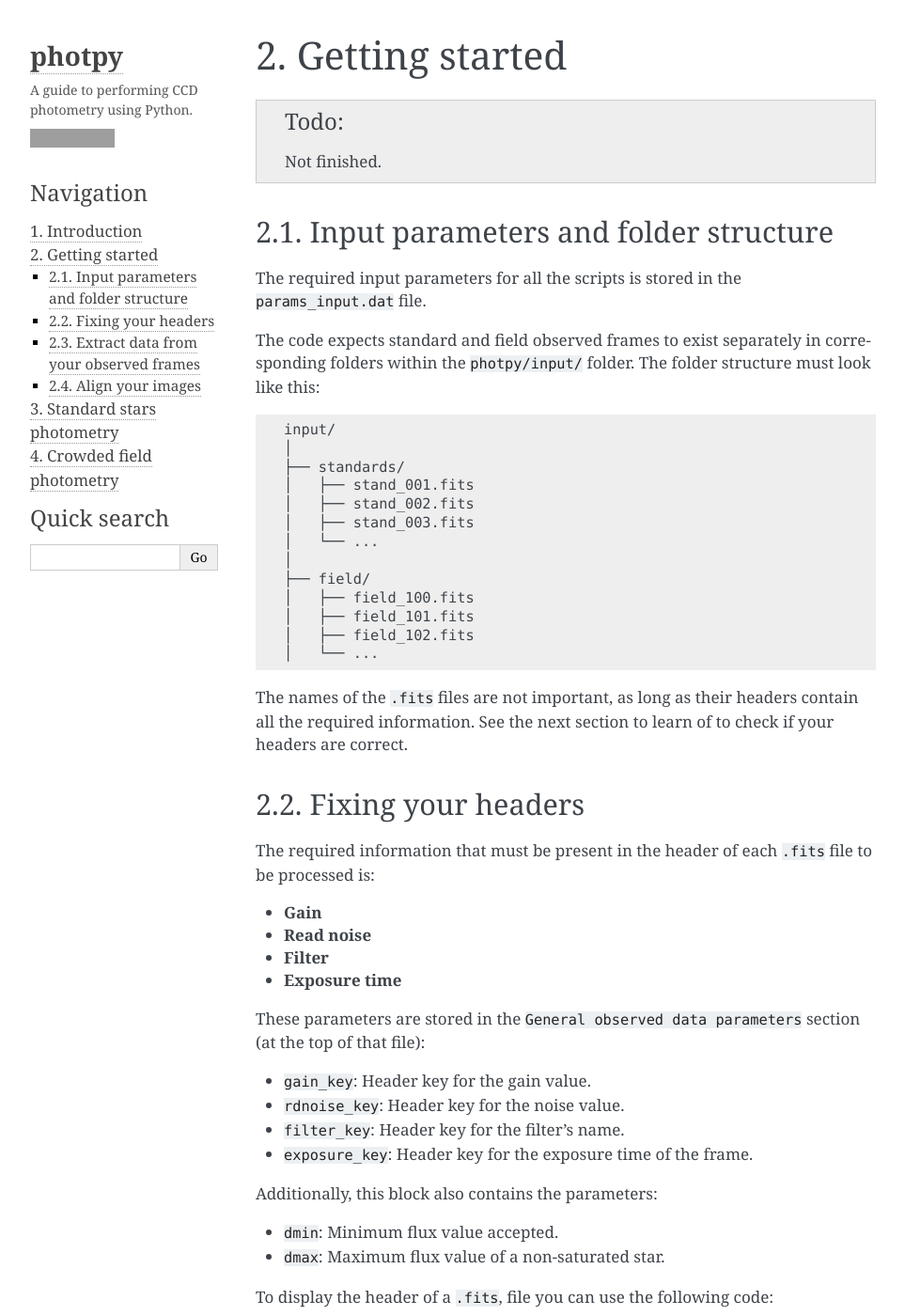
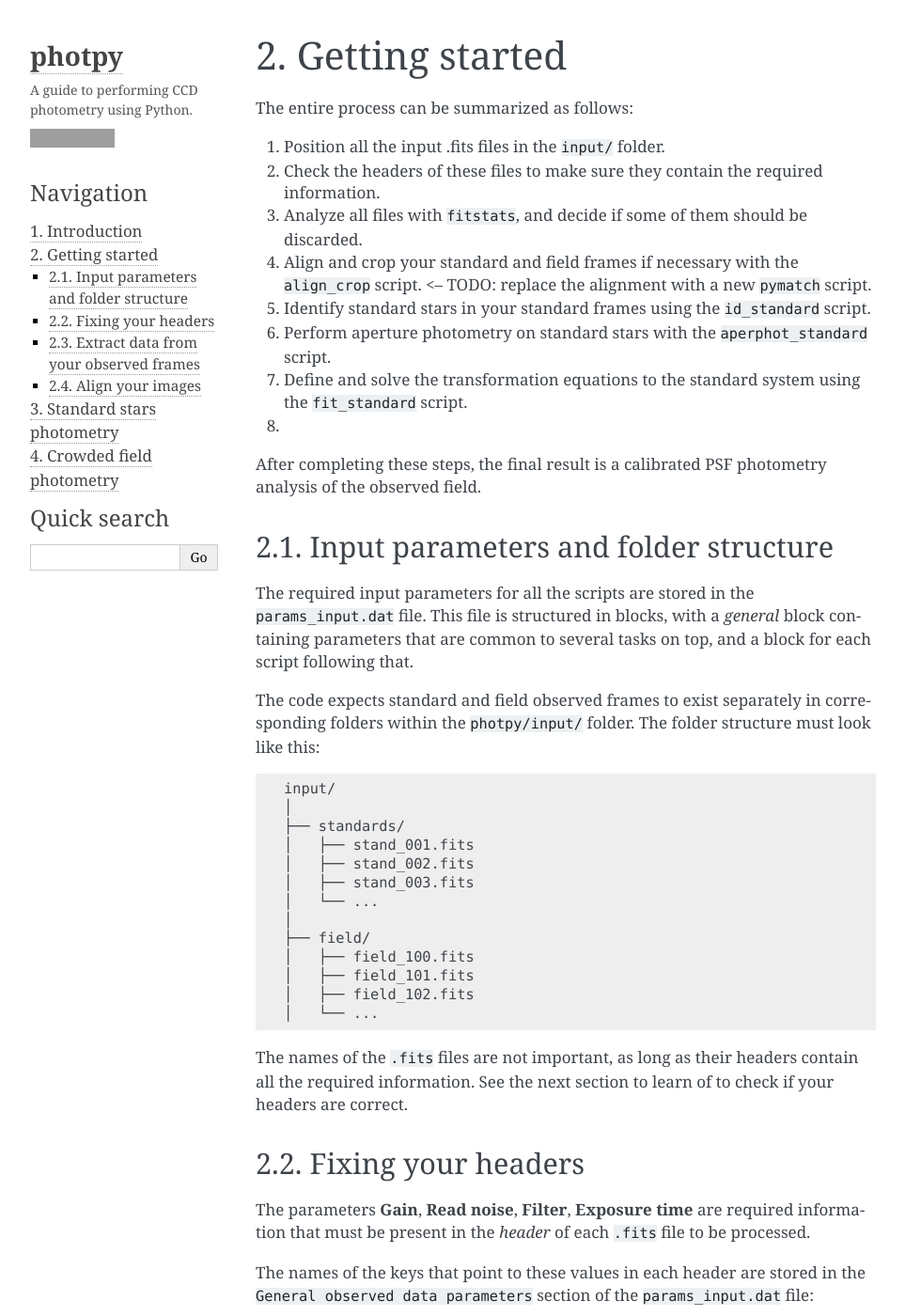
Before and after one commit to Gabriel-p/photpy, a Sphinx documentation site: the page built from docs/source/get_started.rst, in a window 1280 px wide and 1400 px high. Shown: the whole window at 94% size, without its empty margins (148-1111 px from the left). Built offline with Sphinx 7.4.7, drawn with Linux system fonts in a browser that asks for light colours; some of the changed text lies outside the part shown; grey boxes are pictures that could not be loaded.

Commit message:
updt docs

```diff
--- a/docs/source/get_started.rst
+++ b/docs/source/get_started.rst
@@ -2,17 +2,36 @@
 Getting started
 ===============
 
-.. todo::
-   Not finished.
+The entire process can be summarized as follows:
 
+1. Position all the input .fits files in the ``input/`` folder.
+2. Check the headers of these files to make sure they contain the
+   required information.
+3. Analyze all files with ``fitstats``, and decide if some of them should be
+   discarded.
+4. Align and crop your standard and field frames if necessary with the
+   ``align_crop`` script. <-- TODO: replace the alignment with a new
+   ``pymatch`` script.
+5. Identify standard stars in your standard frames using the ``id_standard``
+   script.
+6. Perform aperture photometry on standard stars with the ``aperphot_standard``
+   script.
+7. Define and solve the transformation equations to the standard system
+   using the ``fit_standard`` script.
+8.
+
+After completing these steps, the final result is a calibrated PSF photometry
+analysis of the observed field.
 
 .. _secinput:
 
 Input parameters and folder structure
 -------------------------------------
 
-The required input parameters for all the scripts is stored in the
-``params_input.dat`` file.
+The required input parameters for all the scripts are stored in the
+``params_input.dat`` file. This file is structured in blocks, with a *general*
+block containing parameters that are common to several tasks on top, and a
+block for each script following that.
 
 The code expects standard and field observed frames to exist separately in
 corresponding folders within the ``photpy/input/`` folder. The folder structure
@@ -44,23 +63,20 @@ if your headers are correct.
 Fixing your headers
 -------------------
 
-The required information that must be present in the header of each
-``.fits`` file to be processed is:
+The parameters **Gain**, **Read noise**, **Filter**, **Exposure time** are
+required information that must be present in the *header* of each
+``.fits`` file to be processed.
 
-* **Gain**
-* **Read noise**
-* **Filter**
-* **Exposure time**
-
-These parameters are stored in the ``General observed data parameters``
-section (at the top of that file):
+The names of the keys that point to these values in each header are stored in
+the ``General observed data parameters`` section of the ``params_input.dat``
+file:
 
 * ``gain_key``: Header key for the gain value.
 * ``rdnoise_key``: Header key for the noise value.
 * ``filter_key``: Header key for the filter's name.
 * ``exposure_key``: Header key for the exposure time of the frame.
 
-Additionally, this block also contains the parameters:
+Additionally, this block also contains the required parameters:
 
 * ``dmin``: Minimum flux value accepted.
 * ``dmax``: Maximum flux value of a non-saturated star.
@@ -83,6 +99,8 @@ To display the header of a ``.fits``, file you can use the following code:
 
 Extract data from your observed frames
 --------------------------------------
+
+``fitstats`` parameters
 
 * ``ellip_max``: Maximum accepted ellipticity value.
 * ``fwhm_min``: Minimum accepted FWHM value.
@@ -154,6 +172,8 @@ Align your images
   meaning that ``fitstats`` **must** be executed before this.
   All processed frames **must** have the same size.
 
+``align_crop`` parameters
+
 * ``ref_align``:        none
 * ``crop_save``:        y
 * ``x_init_shift``:     0.0
--- a/docs/source/index.rst
+++ b/docs/source/index.rst
@@ -12,7 +12,7 @@ using `photutils`__, an `astropy`__ affiliated package.
 It follows roughly the same steps outlined in Massey & Lindsey's `A User's Guide
 to Stellar CCD Photometry with IRAF (1992)`__.
 
-It is under development as of April 2017, with much work still needed.
+It is under development as of December 2017, with much work still needed.
 
 .. toctree::
     :hidden:
```
Also changed, not shown: docs/source/crowd_phot.rst (+42 -6 lines), docs/source/intro.rst (+7 -7 lines), docs/source/stand_phot.rst (+14 -7 lines), 6 other files.
